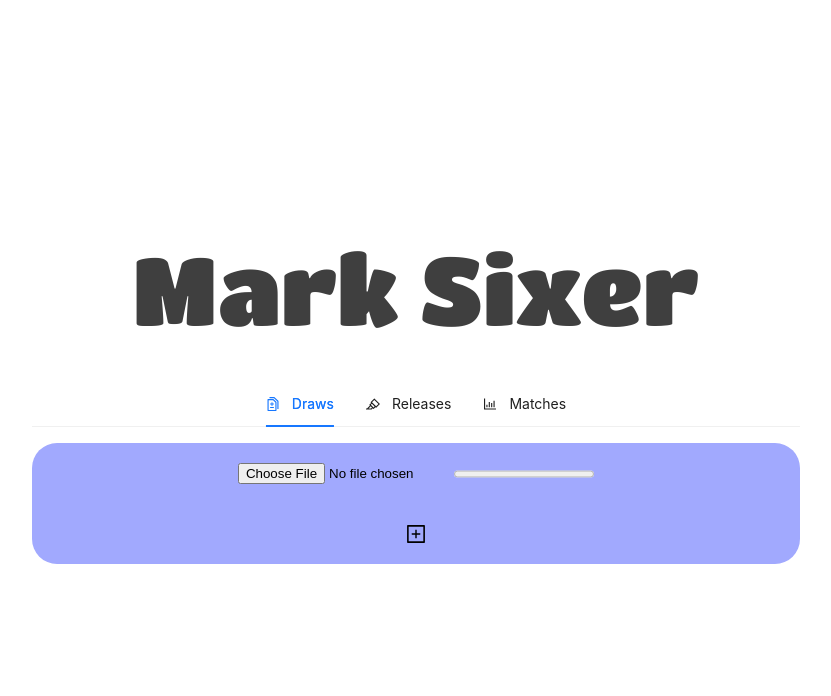
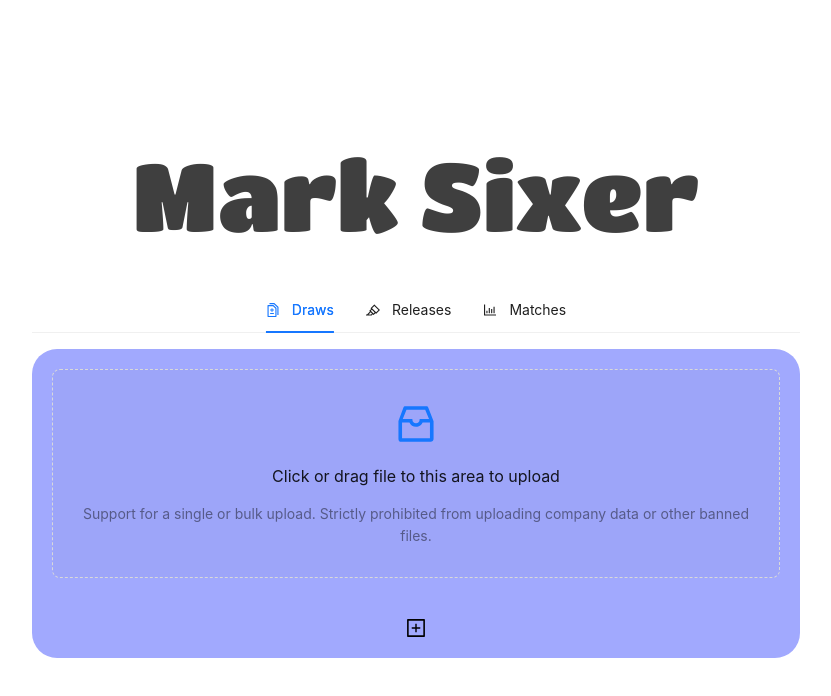
Before and after one commit to Marcussyl/mark-sixer, a React (Vite) app: page / in a window 1280 px wide. Shown: the top 696 px of the page, without its empty margins (224-1055 px from the left). Built offline with nearby package versions, Linux system fonts and the light colour scheme; what antd-style would draw is missing.

Commit message:
👌 IMPROVE: Refactor UI

```diff
--- a/index.html
+++ b/index.html
@@ -5,7 +5,7 @@
     <link rel="icon" type="image/png" href="./src/assets/icon.png" />
     <link rel="preconnect" href="https://fonts.googleapis.com">
     <link rel="preconnect" href="https://fonts.gstatic.com" crossorigin>
-    <link href="https://fonts.googleapis.com/css2?family=Press+Start+2P&family=Titan+One&display=swap" rel="stylesheet">
+    <link href="https://fonts.googleapis.com/css2?family=Press+Start+2P&family=Titan+One&family=Caveat:wght@400..700&display=swap" rel="stylesheet">
     <meta name="viewport" content="width=device-width, initial-scale=1.0" />
     <title>Mark Sixer</title>
   </head>
--- a/src/components/draw.jsx
+++ b/src/components/draw.jsx
@@ -10,7 +10,7 @@ function Draw (props) {
 
     return (
       <div className="draw">
-        <label htmlFor="draw">{id}</label> &nbsp;&nbsp;
+        <label htmlFor="draw" className='caveat-400'>{id+1}</label> &nbsp;&nbsp;
         <input
           type="text"
           id="drawNum1"
--- a/src/components/draws.jsx
+++ b/src/components/draws.jsx
@@ -3,16 +3,30 @@ import { useState, useContext } from 'react'
 import Tesseract from 'tesseract.js'
 import Draw from './draw.jsx'
 import { DrawContext } from '../App.jsx'
-import { PlusSquareOutlined, PlusOutlined } from "@ant-design/icons";
-import { Button, Flex } from "antd";
+import { PlusSquareOutlined, InboxOutlined } from "@ant-design/icons";
+import { Upload } from "antd";
 
 function Draws() {
-    const [progress, setProgress] = useState(0);
+    // const [progress, setProgress] = useState(0);
     const [match, setMatch] = useState([]);
     const [isModalOpen, setIsModalOpen] = useState(false);
 
     //Draws handlers
-    const {draws, addDraw, setDraws} = useContext(DrawContext);
+    const { draws, addDraw, setDraws } = useContext(DrawContext);
+
+    const { Dragger } = Upload;
+    const props = {
+        name: 'file',
+        multiple: false,
+        action: '',
+        beforeUpload: (file) => {
+            onFileChange(file);
+            return false;
+        },
+        onDrop(e) {
+            onFileChange(e.dataTransfer.files);
+        },
+    };
 
     const processResult = (result) => {
         const pattern = /(\d+\+\d+\+\d+\+\d+\+\d+\+\d+)/g;
@@ -27,8 +41,8 @@ function Draws() {
         setIsModalOpen(true);
     };
 
-    const onFileChange = (e) => {
-        Tesseract.recognize(e.target.files[0], 'eng', {
+    const onFileChange = (file) => {
+        Tesseract.recognize(file, 'eng', {
         logger: (m) => {
             //console.log(m);
             if (m.status === "recognizing text") {
@@ -41,6 +55,20 @@ function Draws() {
             processResult(text);
         });
     };
+    // const onFileChange = (e) => {
+    //     Tesseract.recognize(e.target.files[0], 'eng', {
+    //     logger: (m) => {
+    //         //console.log(m);
+    //         if (m.status === "recognizing text") {
+    //         setProgress(m.progress);
+    //         }
+    //     },
+    //     })
+    //     .then(({ data: { text } }) => {
+    //         console.log(`Raw text: ${text}`);
+    //         processResult(text);
+    //     });
+    // };
 
     //Modal handlers
     const handleInputChange = (idx, value) => {
@@ -65,10 +93,20 @@ function Draws() {
     return (
       <div className="draws-container">
         {/* <h2>Your Draws</h2> */}
-        <div className={"tesseract-container"}>
+        {/* <div className={"tesseract-container"}>
           <input type="file" onChange={onFileChange} />
           <progress value={progress} max={1} />
-        </div>
+        </div> */}
+        <Dragger {...props}>
+            <p className="ant-upload-drag-icon">
+            <InboxOutlined />
+            </p>
+            <p className="ant-upload-text">Click or drag file to this area to upload</p>
+            <p className="ant-upload-hint">
+            Support for a single or bulk upload. Strictly prohibited from uploading company data or other
+            banned files.
+            </p>
+        </Dragger>
         <div className="draw-container">
           {draws.map((draw, idx) => (
             <Draw key={idx} id={idx} />
--- a/src/components/release.jsx
+++ b/src/components/release.jsx
@@ -2,10 +2,11 @@ import PropTypes from 'prop-types';
 import { DeleteOutlined } from "@ant-design/icons";
 
 function Release (props) {
-    const {release, deleteReleaseHandler, changeReleaseHandler} = props
+    const {id, release, deleteReleaseHandler, changeReleaseHandler} = props
 
     return (
-      <div className="release">
+        <div className="release">
+        <label htmlFor="draw" className='caveat-400'>{id+1}</label> &nbsp;&nbsp;
         <input
           type="text"
           id="termNum"
@@ -76,6 +77,7 @@ function Release (props) {
 }
 
 Release.propTypes = {
+    id: PropTypes.number.isRequired,
     release: PropTypes.arrayOf(PropTypes.string).isRequired,
     deleteReleaseHandler: PropTypes.func.isRequired,
     changeReleaseHandler: PropTypes.func.isRequired,
--- a/src/components/releases.jsx
+++ b/src/components/releases.jsx
@@ -6,7 +6,7 @@ import {
   SearchOutlined,
   SyncOutlined,
 } from "@ant-design/icons";
-import { Button, Flex } from "antd";
+import { Button, Flex, InputNumber } from "antd";
 
 function Releases(props) {
   const { releases, setReleases } = props;
@@ -44,12 +44,34 @@ function Releases(props) {
     setReleases(newReleases);
   };
 
+  const onChange = (value) => {
+    console.log('changed', value);
+  };
+
   return (
     <div className="releases-container">
+      <Flex gap="small" vertical>
+        <Flex gap="small" align="center" wrap>
+          <Button
+            icon={<SearchOutlined />}
+            loading={
+              loadings[3] && {
+                icon: <SyncOutlined spin />,
+              }
+            }
+            onClick={() => enterLoading(3)}
+            // style={{ background: "#F6D4D2" }}
+          >
+            Get releases
+          </Button>
+          <InputNumber min={1} max={10} defaultValue={5} onChange={onChange} changeOnWheel />
+        </Flex>
+      </Flex>
       <div className="release-container">
         {releases.map((release, idx) => (
           <div key={idx}>
             <Release
+              id={idx}
               release={release}
               changeReleaseHandler={(inputIdx, value) =>
                 changeReleaseHandler(idx, inputIdx, value)
@@ -60,22 +82,6 @@ function Releases(props) {
         ))}
       </div>
       <PlusSquareOutlined className="add-btn" onClick={addReleaseHandler} />
-      <Flex gap="small" vertical>
-        <Flex gap="small" align="center" wrap>
-          <Button
-            icon={<SearchOutlined />}
-            loading={
-              loadings[3] && {
-                icon: <SyncOutlined spin />,
-              }
-            }
-            onClick={() => enterLoading(3)}
-            style={{ background: "#F6D4D2" }}
-          >
-            Loading Icon
-          </Button>
-        </Flex>
-      </Flex>
     </div>
   );
 }
--- a/src/scss/App.scss
+++ b/src/scss/App.scss
@@ -47,7 +47,7 @@
     input[type='text'] {
       width: 40px;
       height: 20px;
-      background-color: #F6D4D2;
+      // background-color: #F6D4D2;
       color: black;
       border-radius: 10px;
     }
@@ -79,19 +79,25 @@
     .draws-container {
       background-color: #A1A9FE;
 
-      .tesseract-container {
-        display: flex;
-        justify-content: center;
-        align-items: center;
+      // .tesseract-container {
+      //   display: flex;
+      //   justify-content: center;
+      //   align-items: center;
 
-        input[type="file"] {
-          width: 55%;
-        }
-      }
+      //   input[type="file"] {
+      //     width: 55%;
+      //   }
+      // }
     }
 
     .releases-container {
       background-color: #6BCFDC;
+
+      .release {
+        input:first-of-type {
+          background-color: #f6d4d2;
+        }
+      }
     }
   }
 }
--- a/src/scss/index.scss
+++ b/src/scss/index.scss
@@ -23,6 +23,14 @@
   font-family: "Press Start 2P", system-ui;
   font-weight: 400;
   font-style: normal;
+}
+
+.caveat-400 {
+  font-family: "Caveat", cursive;
+  font-optical-sizing: auto;
+  font-weight: 400;
+  font-style: normal;
+  font-size: 18px;
 }
 
 a {
```
